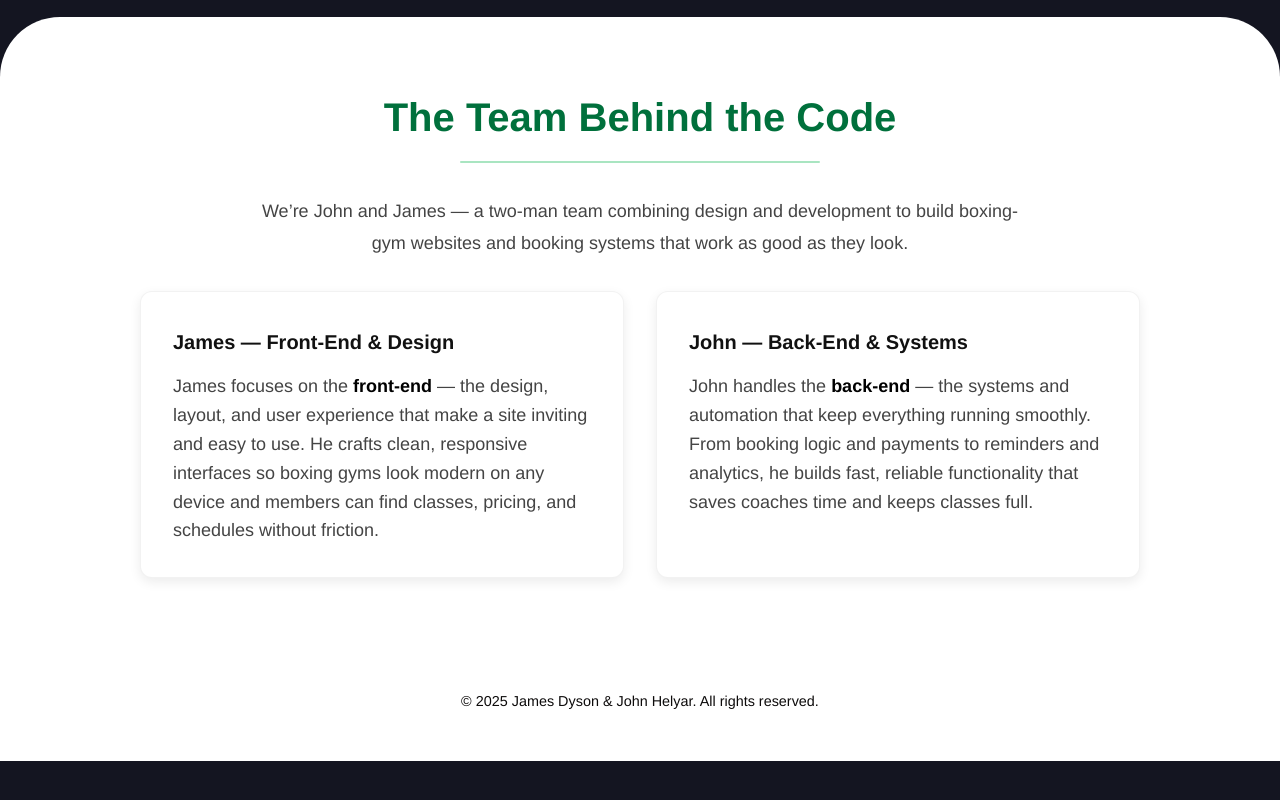
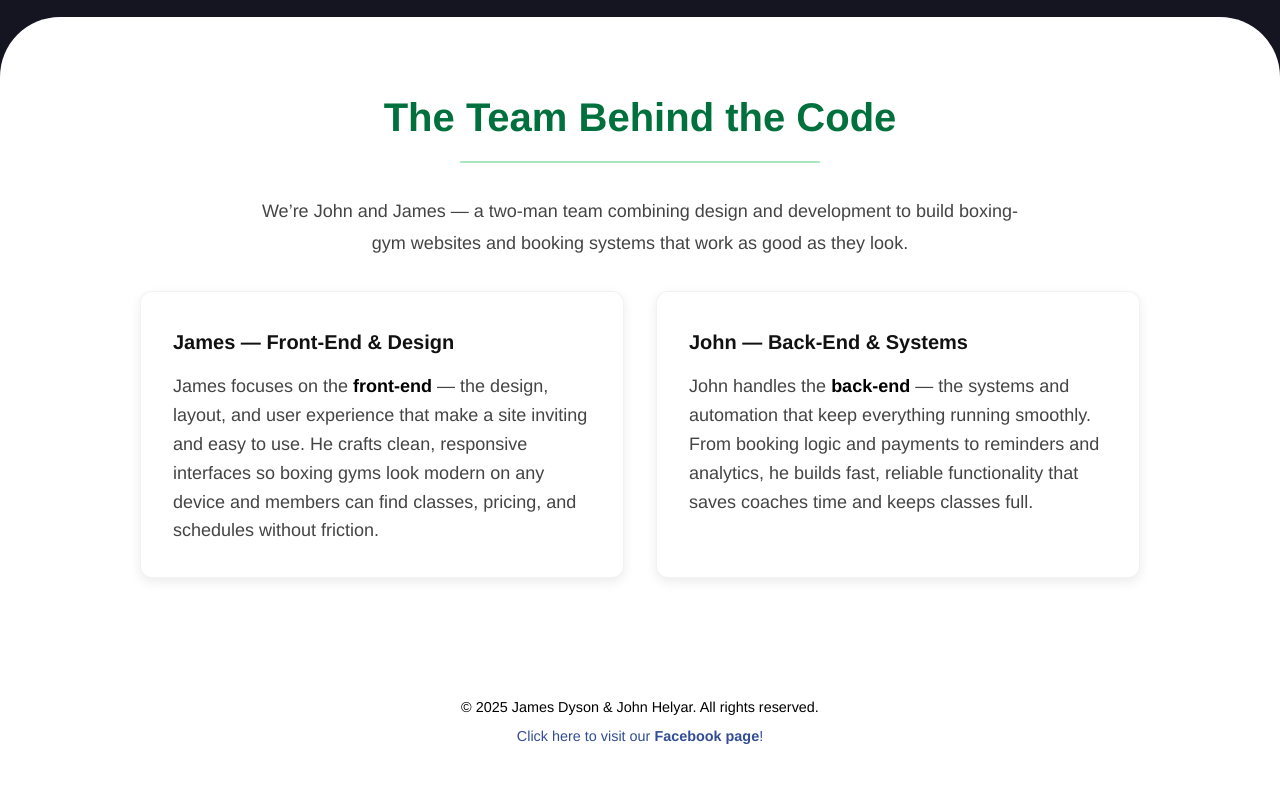
Before and after one commit to Launchset/Portfolio, a React (Vite) app: page / in a window 1280 px wide. Shown: the part 2918-3718 px from the top of the page. Before the commit the page ends 3679 px from the top, so only its background shows below. Built offline with nearby package versions, Linux system fonts and the light colour scheme.

Commit message:
Refactor Footer component: correct text color and improve formatting for copyright and Facebook link sections.

```diff
--- a/src/components/Footer.css
+++ b/src/components/Footer.css
@@ -1,6 +1,6 @@
 .footer {
     background-color: #ffffff;
-    color: #0d0b0b;
+    color: #0c0b0d;
     padding: 2rem;
     text-align: center;
     font-size: 0.9rem;
@@ -13,5 +13,21 @@
 }
 
 .footer p {
-    color: #0d0b0b;
+    margin: 6px 0;
 }
+
+/* First line (copyright text) */
+.footer p:first-of-type {
+    color: #000000;
+}
+
+/* Second line (Facebook link) */
+.footer .facebook-link {
+    color: #324d96;
+    font-weight: 500;
+    text-decoration: none;
+}
+
+.footer .facebook-link:hover {
+    text-decoration: underline;
+}
--- a/src/components/Footer.jsx
+++ b/src/components/Footer.jsx
@@ -4,7 +4,19 @@ export default function Footer() {
     return (
         <footer className="footer">
             <div className="footer-content">
-                <p>&copy; {new Date().getFullYear()} James Dyson & John Helyar. All rights reserved.</p>
+                <p>
+                    &copy; {new Date().getFullYear()} James Dyson & John Helyar. All rights reserved.
+                </p>
+                <p>
+                    <a
+                        href="https://www.facebook.com/profile.php?id=61579600903801"
+                        target="_blank"
+                        rel="noopener noreferrer"
+                        className="facebook-link"
+                    >
+                        Click here to visit our <strong>Facebook page</strong><underline>!</underline>
+                    </a>
+                </p>
             </div>
         </footer>
     );
```
